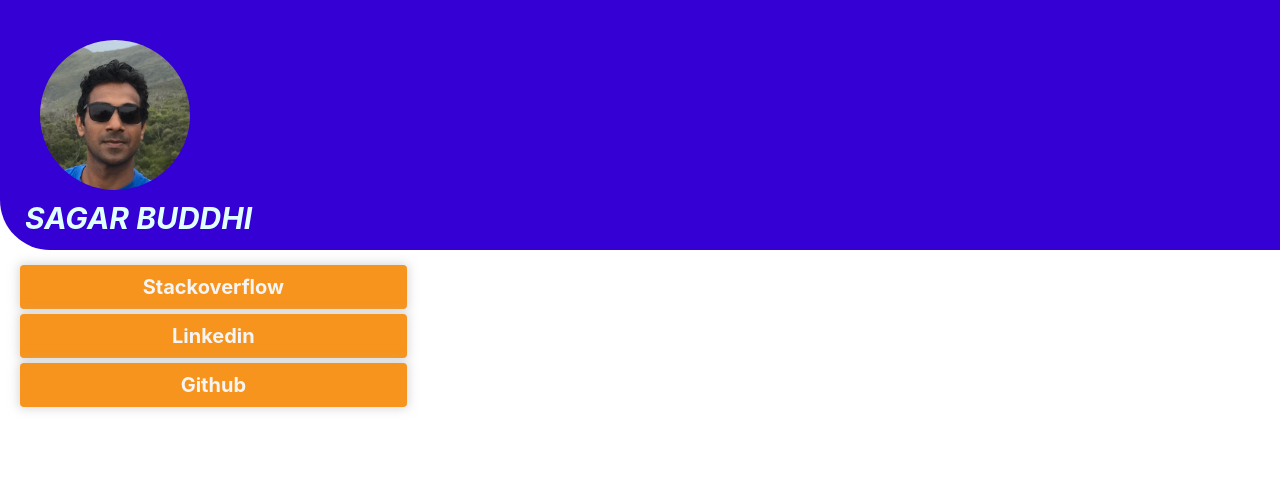
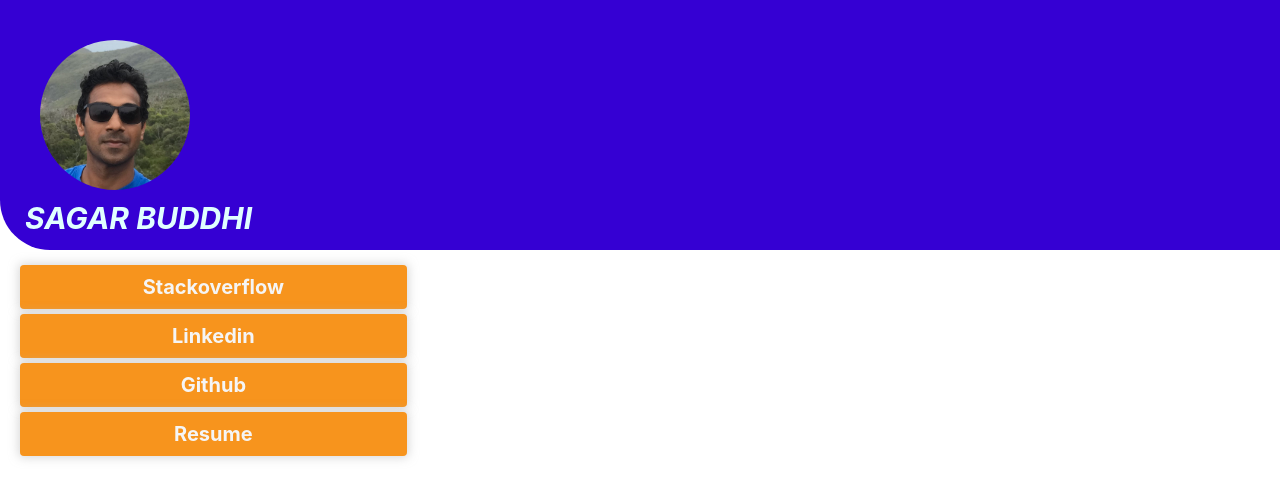
Before and after one commit to sagarbuddhic/profile, a React (Create React App) app: page / in a window 1280 px wide. Shown: the top 498 px of the page. Built offline with nearby package versions, Linux system fonts and the light colour scheme.

Commit message:
fix: resume

```diff
--- a/src/App.js
+++ b/src/App.js
@@ -19,7 +19,7 @@ const variants = {
 const variantsChildren = {
   hidden: { opacity: 0 },
   visible: (index) => {
-    const list = 3;
+    const list = 4;
     let divide = index / list;
     if (divide > 1) {
       divide -= Math.floor(divide);
@@ -126,6 +126,21 @@ function App() {
               Github
             </a>
           </motion.div>
+          <motion.div
+            initial="hidden"
+            animate="visible"
+            variants={variantsChildren}
+            css={styles.button}
+            custom="4"
+          >
+            <a
+              href="https://www.canva.com/design/DADot2ZYU-4/wZKoRsqNk1jMER9MkEgfKg/view?utm_content=DADot2ZYU-4&utm_campaign=designshare&utm_medium=link&utm_source=publishsharelink"
+              type="button"
+              css={styles.links}
+            >
+              Resume
+            </a>
+          </motion.div>
         </motion.div>
         <div></div>
       </div>
```
